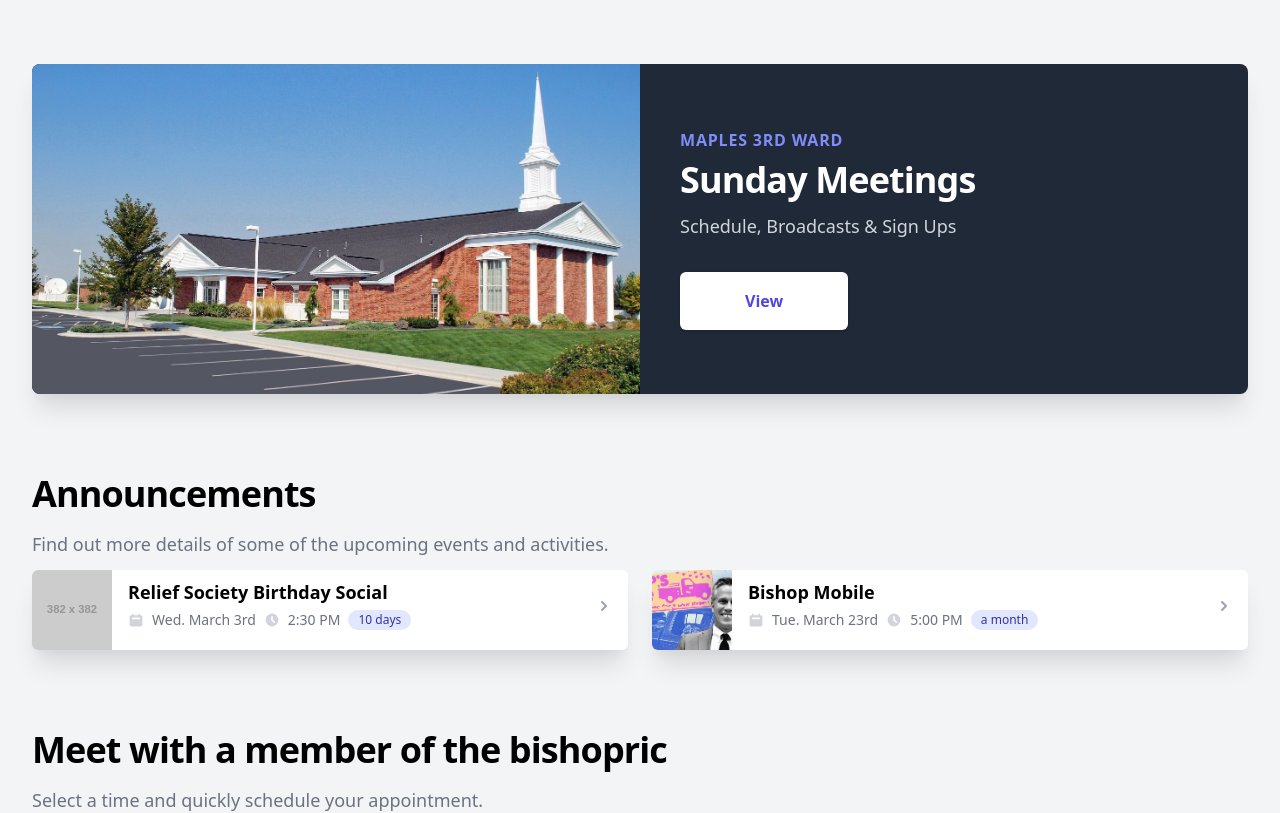
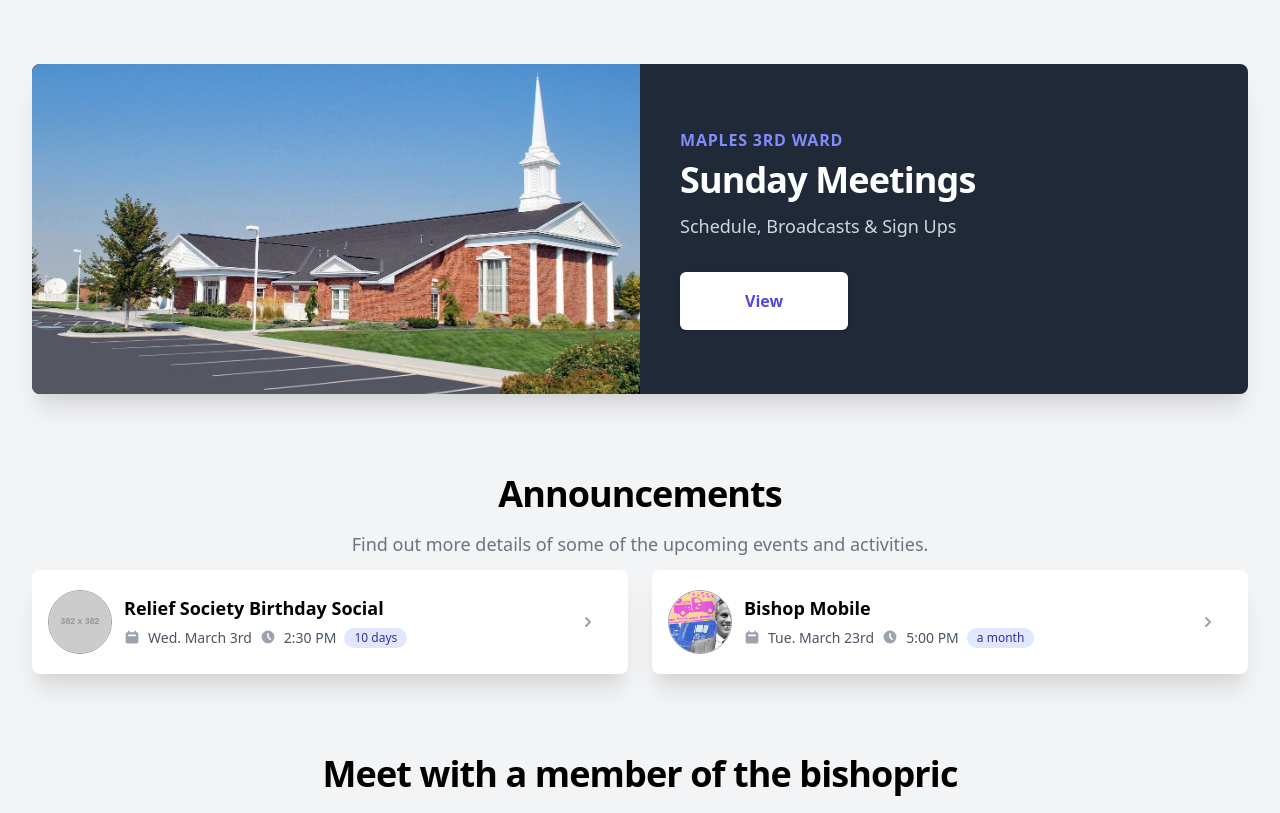
Before and after one commit to snicol21/ourwardapp, a Next.js app: page / in a window 1280 px wide. Shown: the top 813 px of the page. Built offline with nearby package versions, Linux system fonts and the light colour scheme; a web font is replaced by a local one.

Commit message:
fix info card

```diff
--- a/components/cards/InfoCard.tsx
+++ b/components/cards/InfoCard.tsx
@@ -18,35 +18,37 @@ const InfoCard = ({ ...card }: IInfoCard) => {
       type="pass-thru"
       link={card.button.link}
       modal={card.button.modal}
-      className="flex text-left h-full col-span-1 shadow-xl rounded-md bg-white focus:outline-none"
+      className="relative rounded-lg shadow-xl bg-white px-4 py-5 flex text-left items-center space-x-3"
     >
-      <div className="w-16 md:w-20">
-        <img className="w-full h-full object-cover rounded-l-md" src={card.image?.src || "https://via.placeholder.com/382"} alt={card.image?.alt || ""} />
+      <div className="flex-shrink-0">
+        <img className="h-16 w-16 rounded-full border border-gray-400" src={card.image?.src || "https://via.placeholder.com/382"} alt={card.image?.alt || ""} />
       </div>
-      <div className="flex-1 flex items-center justify-between truncate">
-        <div className="flex-1 px-4 py-2 text-sm overflow-hidden">
-          <div className="text-black font-semibold text-md pb-1 md:text-lg truncate" title={card.title}>
+      <div className="flex-1 min-w-0">
+        <a href="#" className="focus:outline-none">
+          <span className="absolute inset-0" aria-hidden="true"></span>
+          <p className="text-black font-semibold text-md md:text-lg pb-1 truncate" title={card.title}>
             {card.title}
-          </div>
+          </p>
           {card.date && (
-            <div className="text-gray-500 flex flex-wrap pb-1">
+            <div className="text-sm md:text-md text-gray-600 flex flex-wrap leading-6">
               <div className="pr-2 flex items-center">
-                <Icon name="calendar" className="h-4 w-4 mr-2 text-gray-300" />
+                <Icon name="calendar" className="h-4 w-4 mr-2 mb-0.5 text-gray-400" />
                 <time dateTime={dateDisplay.isoString}>{dateDisplay.dateDisplay}</time>
               </div>
               <div className="pr-2 flex items-center">
-                <Icon name="clock" className="h-4 w-4 mr-2 text-gray-300" />
+                <Icon name="clock" className="h-4 w-4 mr-2 mb-0.5 text-gray-400" />
                 <time dateTime={dateDisplay.isoString}>{dateDisplay.timeDisplay}</time>
-              </div>
-              <div
-                className={`inline-flex items-center px-2.5 py-0.5 rounded-full text-xs font-medium ${
+                <span
+                  className={`inline-flex items-center ml-2 px-2.5 py-0.5 rounded-full text-xs font-medium ${
                     dateDisplay.isWithin ? "bg-green-100 text-green-800" : "bg-primary-100 text-primary-800"
                   }`}
                 >
                   {dateDisplay.relativeDisplay}
+                </span>
               </div>
             </div>
           )}
+        </a>
       </div>
       <div className="flex-shrink-0 pr-2">
         <div className="w-8 h-8 bg-white inline-flex items-center justify-center text-gray-400 bg-transparent hover:text-gray-500">
@@ -54,7 +56,6 @@ const InfoCard = ({ ...card }: IInfoCard) => {
           <Icon name="chevron-right" className="w-5 h-5" />
         </div>
       </div>
-      </div>
     </PrimaryButton>
   )
 }
--- a/components/headers/SectionHeader.tsx
+++ b/components/headers/SectionHeader.tsx
@@ -6,7 +6,7 @@ export type ISectionHeader = {
 
 const SectionHeader = ({ title, subtitle = "", className = "" }: ISectionHeader) => {
   return (
-    <div className={`${className} pt-10 sm:pt-14 lg:pt-20 max-w-7xl mx-auto text-center md:text-left`}>
+    <div className={`${className} pt-10 sm:pt-14 lg:pt-20 max-w-7xl mx-auto text-center`}>
       <div className="space-y-8 sm:space-y-12">
         <div className="space-y-2 sm:space-y-4">
           <h2 className="text-xl font-extrabold tracking-tight sm:text-3xl md:text-4xl">{title}</h2>
```
Lines whose indentation alone changed are shown as unchanged.
